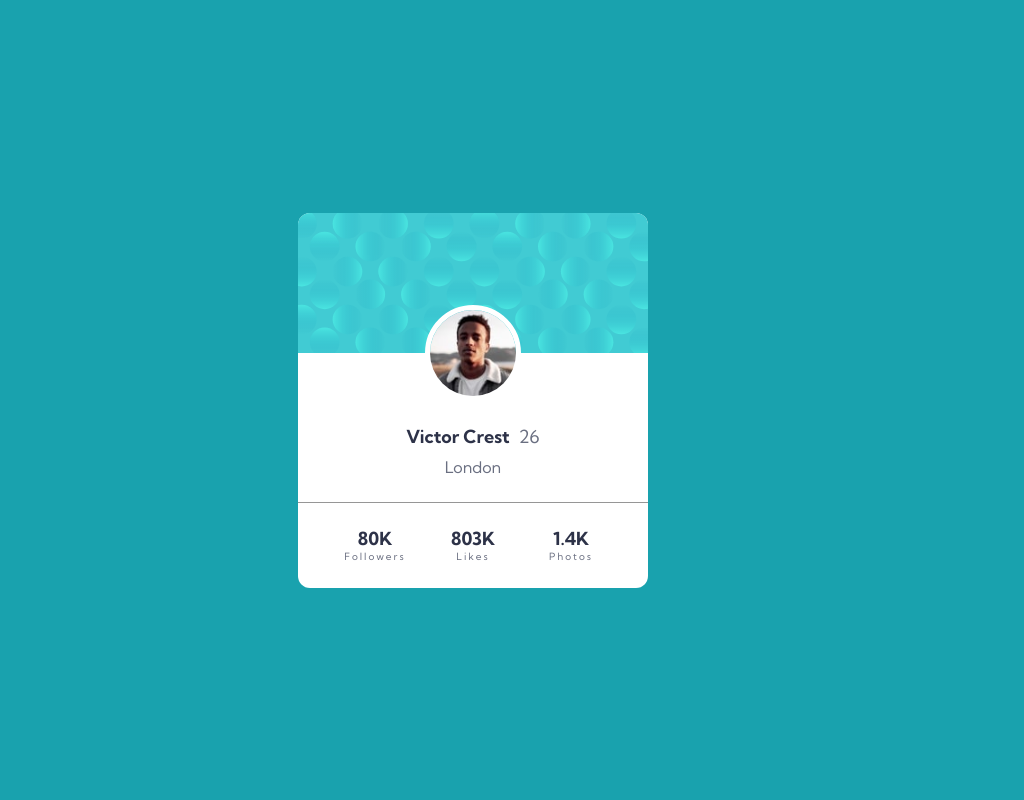
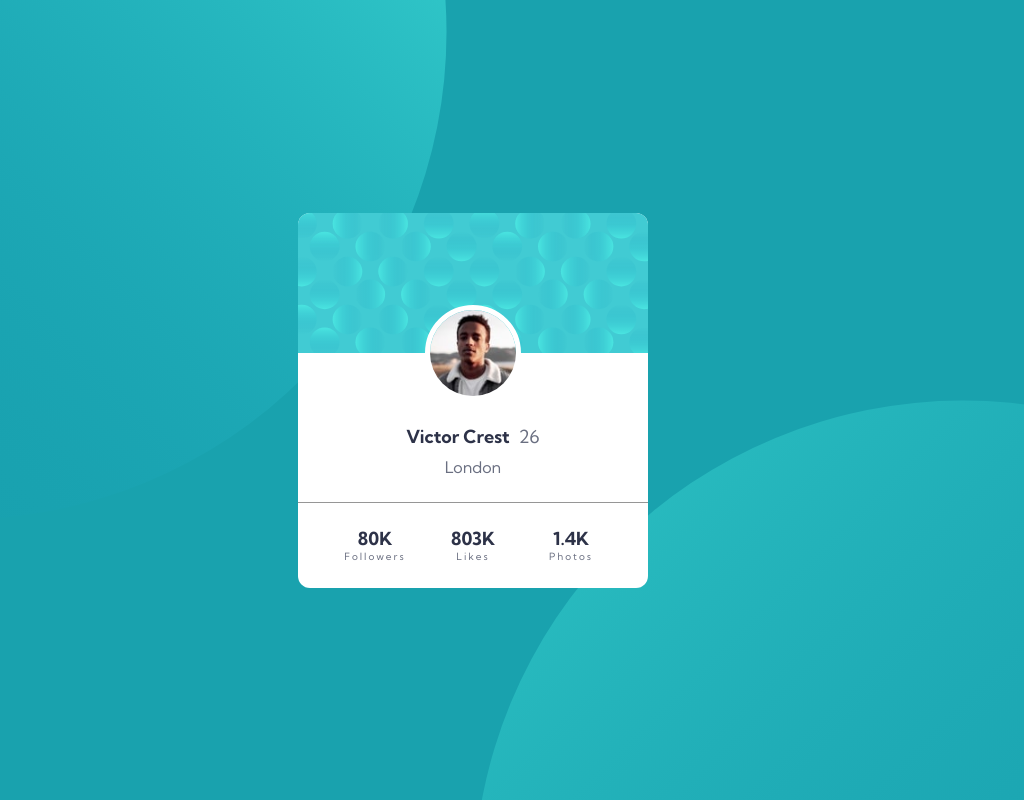
Before and after one commit to efano-dev/vanilla-profile-card-component, a plain HTML site: page index.html in a window 1280 px wide. Shown: the whole page, without its empty margins (167-1191 px from the left). Drawn offline with Linux system fonts and the light colour scheme.

Commit message:
Added the missing Background Image based on design

```diff
--- a/styles/styles.css
+++ b/styles/styles.css
@@ -38,6 +38,9 @@ img {
 main {
     height: 100dvh;
     background-color: var(--color-dark-cyan);
+    background-image: url("../assets/images/bg-pattern-top.svg"), url("../assets/images/bg-pattern-bottom.svg");
+    background-position: right 52vw bottom 35vh, 50vw 50vh;
+    background-repeat: no-repeat;
     display: grid;
     place-items: center;
 }
```
Also changed, not shown: assets/images/profile-card-component-screenshot-desktop.png, assets/images/profile-card-component-screenshot-mobile.png.
